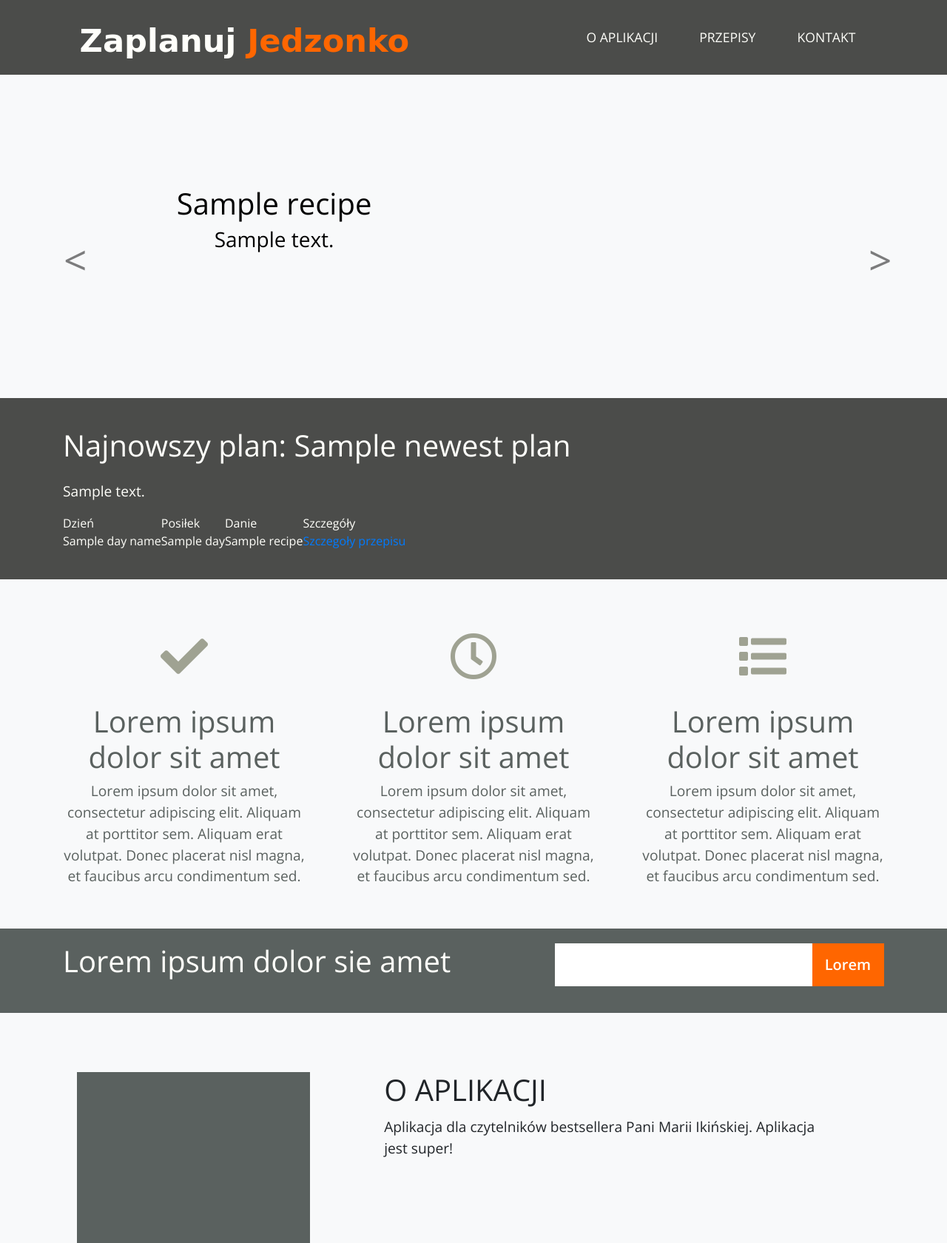
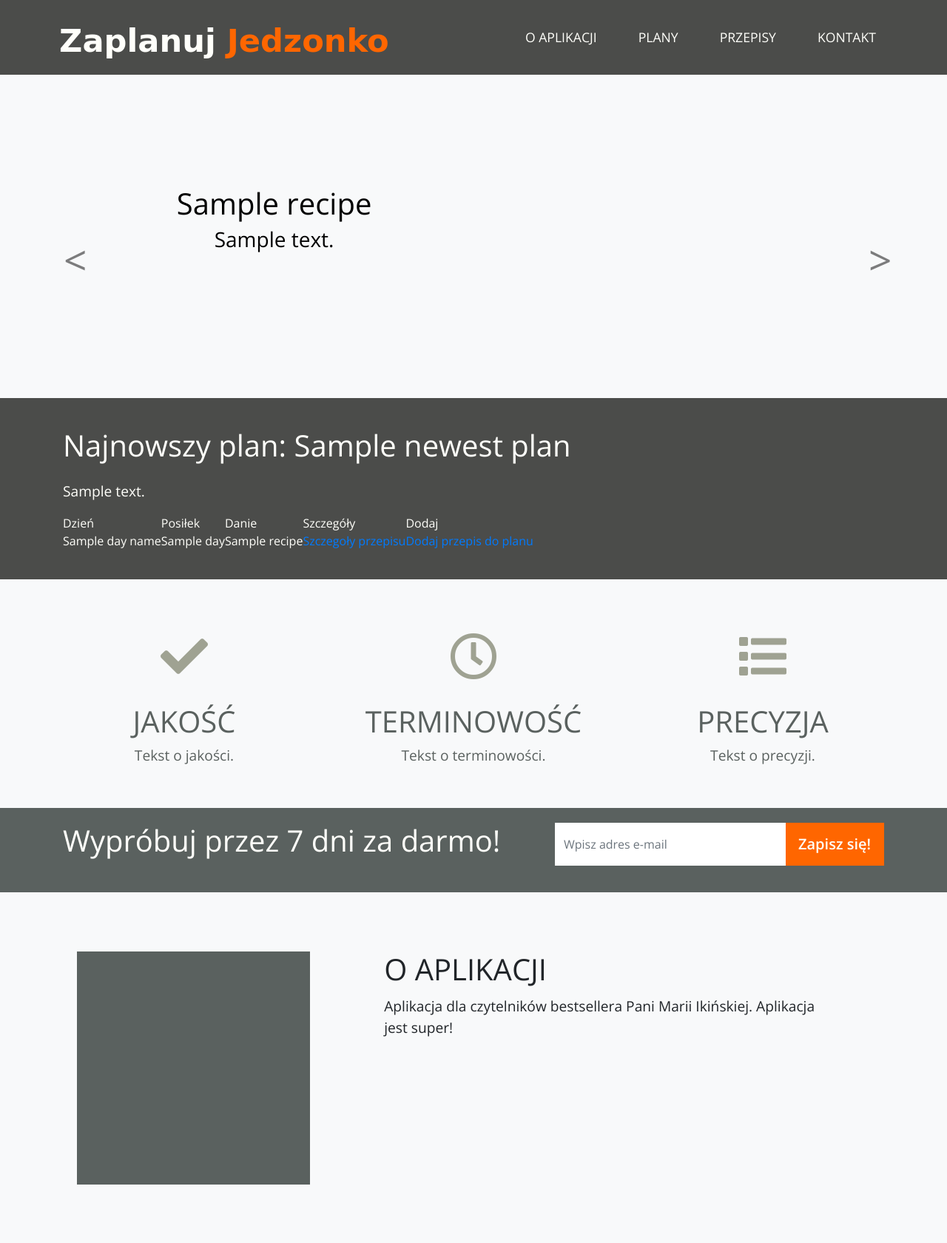
Before and after one commit to wszoltysek/diet_planner, a Django app: template jedzonko/templates/index.html in a window 1280 px wide. Shown: the top 1680 px of the page at 74% size. Run offline with Django 3.2, Linux system fonts and the light colour scheme; the template is opened without the code that fills it: most values are stand-ins (such as "Sample title", 1, 10 or a date in 2020); some libraries are stand-ins or nearby versions; some web fonts are replaced.

Commit message:
Zadanie 9.3 + Dodatkowe podlinkowania

```diff
--- a/jedzonko/templates/app-schedules.html
+++ b/jedzonko/templates/app-schedules.html
@@ -36,7 +36,7 @@
             <td class="col-2 d-flex align-items-center justify-content-center flex-wrap">
                 <a href="#"
                    class="btn btn-danger rounded-0 text-light m-1">Usuń</a>
-                <a href="/app-details-schedules.html"
+                <a href="/plan/{{ plan.id }}/"
                    class="btn btn-info rounded-0 text-light m-1">Szczegóły</a>
                 <a href="/app-edit-schedules.html"
                    class="btn btn-warning rounded-0 text-light m-1">Edytuj</a>
--- a/jedzonko/templates/dashboard.html
+++ b/jedzonko/templates/dashboard.html
@@ -16,9 +16,9 @@
                             </a>
                         </div>
                         <div class="menu-item border-dashed">
-                            <a href="">
+                            <a href="/plan/add-recipe/">
                                 <i class="far fa-plus-square icon-plus-square"></i>
-                                <span class="title">dodaj przepis do planu</span>
+                                <span class="title">Dodaj przepis do planu</span>
                             </a>
                         </div>
                     </div>
--- a/jedzonko/templates/index.html
+++ b/jedzonko/templates/index.html
@@ -33,7 +33,10 @@
                     <a class="nav-link" href="#about">o aplikacji</a>
                 </li>
                 <li class="nav-item ml-4">
-                    <a class="nav-link disabled" href="recipes.html">Przepisy</a>
+                    <a class="nav-link disabled" href="/plan/list/">Plany</a>
+                </li>
+                <li class="nav-item ml-4">
+                    <a class="nav-link disabled" href="/recipe/list/">Przepisy</a>
                 </li>
                 <li class="nav-item ml-4">
                     <a class="nav-link disabled" href="#contact">Kontakt</a>
@@ -100,6 +103,7 @@
                     <td>Posiłek</td>
                     <td>Danie</td>
                     <td>Szczegóły</td>
+                    <td>Dodaj</td>
                 </tr>
                 {% for day in plan_days %}
                     <tr>
@@ -107,6 +111,7 @@
                         <td>{{ day.meal_name }}</td>
                         <td>{{ day.recipe.name }}</td>
                         <td><a href="/recipe/{{ day.recipe.id }}">Szczegoły przepisu</a></td>
+                        <td><a href="/plan/add-recipe/">Dodaj przepis do planu</a></td>
                     </tr>
                 {% endfor %}
             </table>
@@ -118,20 +123,20 @@
                 <div class="row">
                     <div class="col text-center">
                         <i class="fas fa-check icon-details"></i>
-                        <h1>Lorem ipsum dolor sit amet</h1>
-                        <p>Lorem ipsum dolor sit amet, consectetur adipiscing elit. Aliquam at porttitor sem.  Aliquam erat volutpat. Donec placerat nisl magna, et faucibus arcu condimentum sed.
+                        <h1>JAKOŚĆ</h1>
+                        <p>Tekst o jakości.
                         </p>
                     </div>
                     <div class="col text-center pr-4 pl-4 mr-4 ml-4">
                         <i class="far fa-clock icon-details"></i>
-                        <h1>Lorem ipsum dolor sit amet</h1>
-                        <p>Lorem ipsum dolor sit amet, consectetur adipiscing elit. Aliquam at porttitor sem.  Aliquam erat volutpat. Donec placerat nisl magna, et faucibus arcu condimentum sed.
+                        <h1>TERMINOWOŚĆ</h1>
+                        <p>Tekst o terminowości.
                         </p>
                     </div>
                     <div class="col text-center">
                             <i class="fas fa-list icon-details"></i>
-                        <h1>Lorem ipsum dolor sit amet</h1>
-                        <p>Lorem ipsum dolor sit amet, consectetur adipiscing elit. Aliquam at porttitor sem.  Aliquam erat volutpat. Donec placerat nisl magna, et faucibus arcu condimentum sed.
+                        <h1>PRECYZJA</h1>
+                        <p>Tekst o precyzji.
                         </p>
                     </div>
                 </div>
@@ -143,15 +148,15 @@
         <div class="container">
             <div class="row">
                 <div class="col">
-                    <h1>Lorem ipsum dolor sie amet</h1>
+                    <h1>Wypróbuj przez 7 dni za darmo!</h1>
                 </div>
                 <div class="col-5">
                     <div class="input-group mb-3">
-                        <input type="text" class="form-control border-0 rounded-0" placeholder=""
+                        <input type="text" class="form-control border-0 rounded-0" placeholder="Wpisz adres e-mail"
                             aria-label="Recipient's username" aria-describedby="basic-addon2">
                         <div class="input-group-append">
                             <button class="input-group-text btn-color border-0 rounded-0" type="submit" id="basic-addon2">
-                                <a href="index.html">Lorem</a>
+                                <a href="index.html">Zapisz się!</a>
                             </button>
                         </div>
                     </div>
```
Also changed, not shown: jedzonko/templates/__base__.html (+8 -2 lines).
